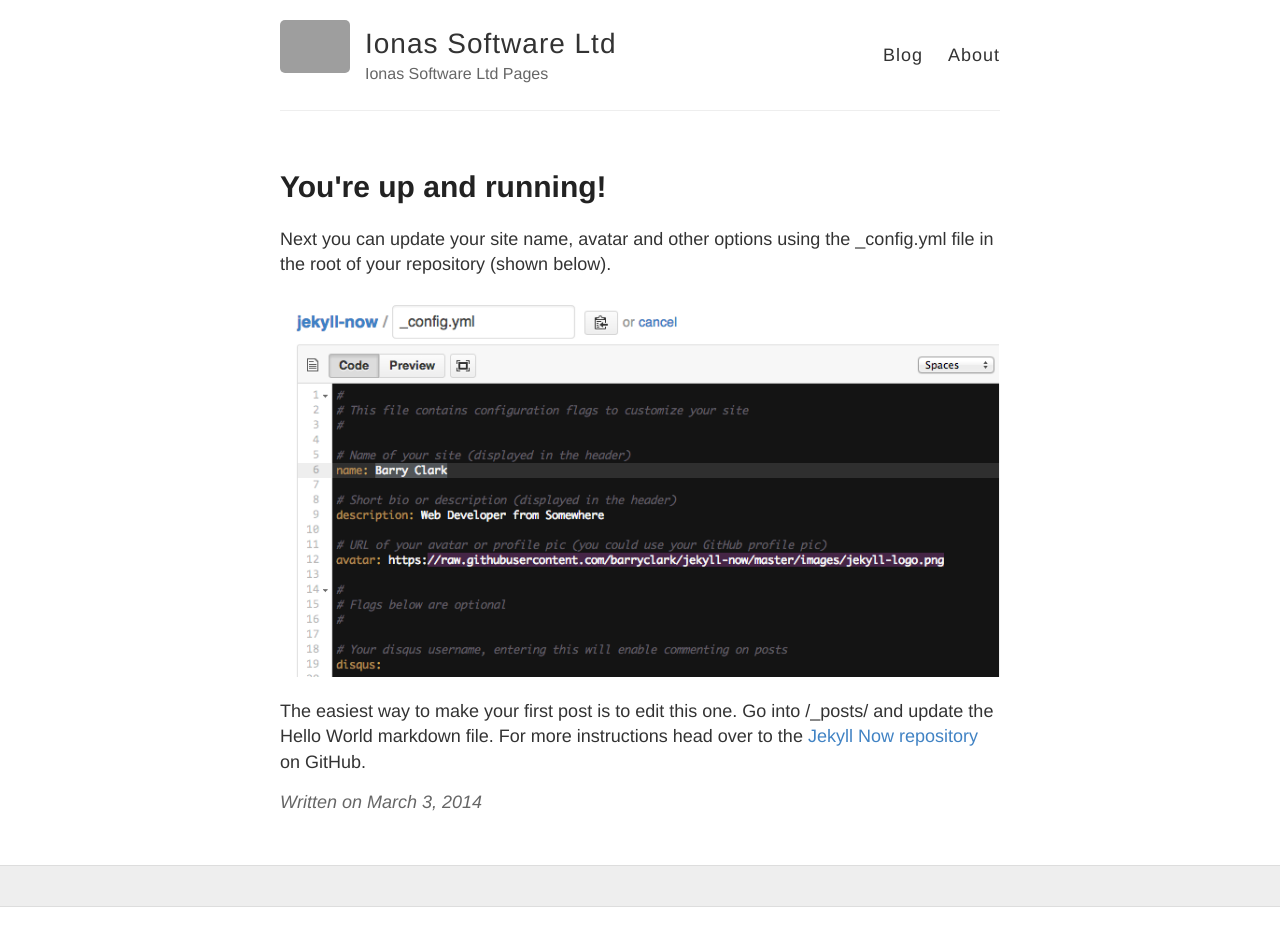
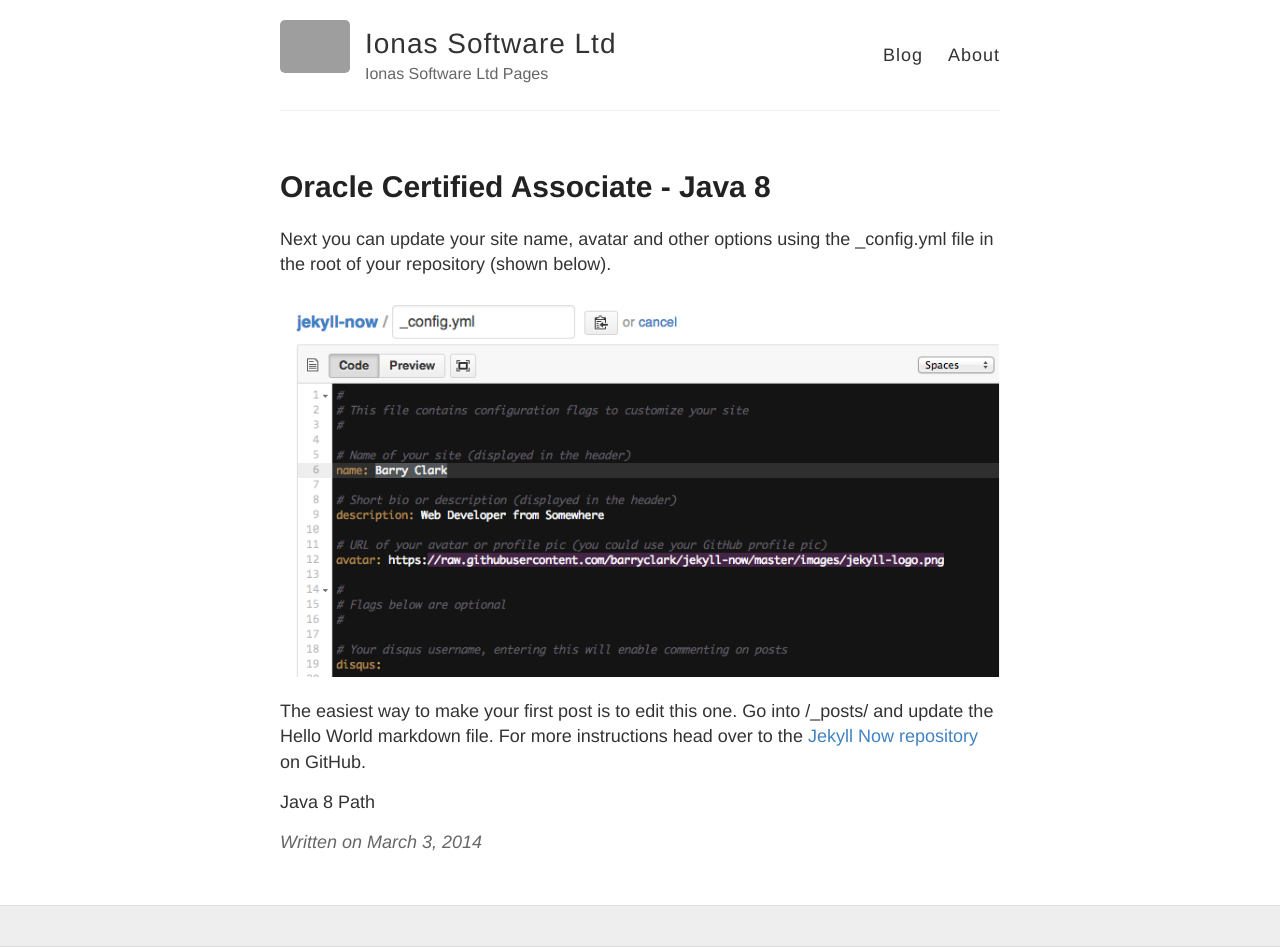
Before and after one commit to spc16670/training, a Jekyll site: the page built from _posts/2014-3-3-Hello-World.md, in a window 1280 px wide. Built offline with Jekyll 4.4.1, drawn with Linux system fonts in a browser that asks for light colours; before the commit the page ends 907 px from its top, so only the background shows below that; grey boxes are pictures that could not be loaded.

Commit message:
update posts

```diff
--- a/_config.yml
+++ b/_config.yml
@@ -9,7 +9,7 @@ name: Ionas Software Ltd
 description: Ionas Software Ltd Pages
 
 # URL of your avatar or profile pic (you could use your GitHub profile pic)
-avatar: https://ionas.co.uk/assets/logo200x96.png
+avatar: https://ionassoftwareltd.github.io/assets/logo200x96.png
 
 #
 # Flags below are optional
--- a/_posts/2014-3-3-Hello-World.md
+++ b/_posts/2014-3-3-Hello-World.md
@@ -1,6 +1,6 @@
 ---
 layout: post
-title: You're up and running!
+title: Oracle Certified Associate - Java 8
 ---
 
 Next you can update your site name, avatar and other options using the _config.yml file in the root of your repository (shown below).
@@ -8,3 +8,6 @@ Next you can update your site name, avatar and other options using the _config.y
 ![_config.yml]({{ site.baseurl }}/images/config.png)
 
 The easiest way to make your first post is to edit this one. Go into /_posts/ and update the Hello World markdown file. For more instructions head over to the [Jekyll Now repository](https://github.com/barryclark/jekyll-now) on GitHub.
+
+
+Java 8 Path
```
